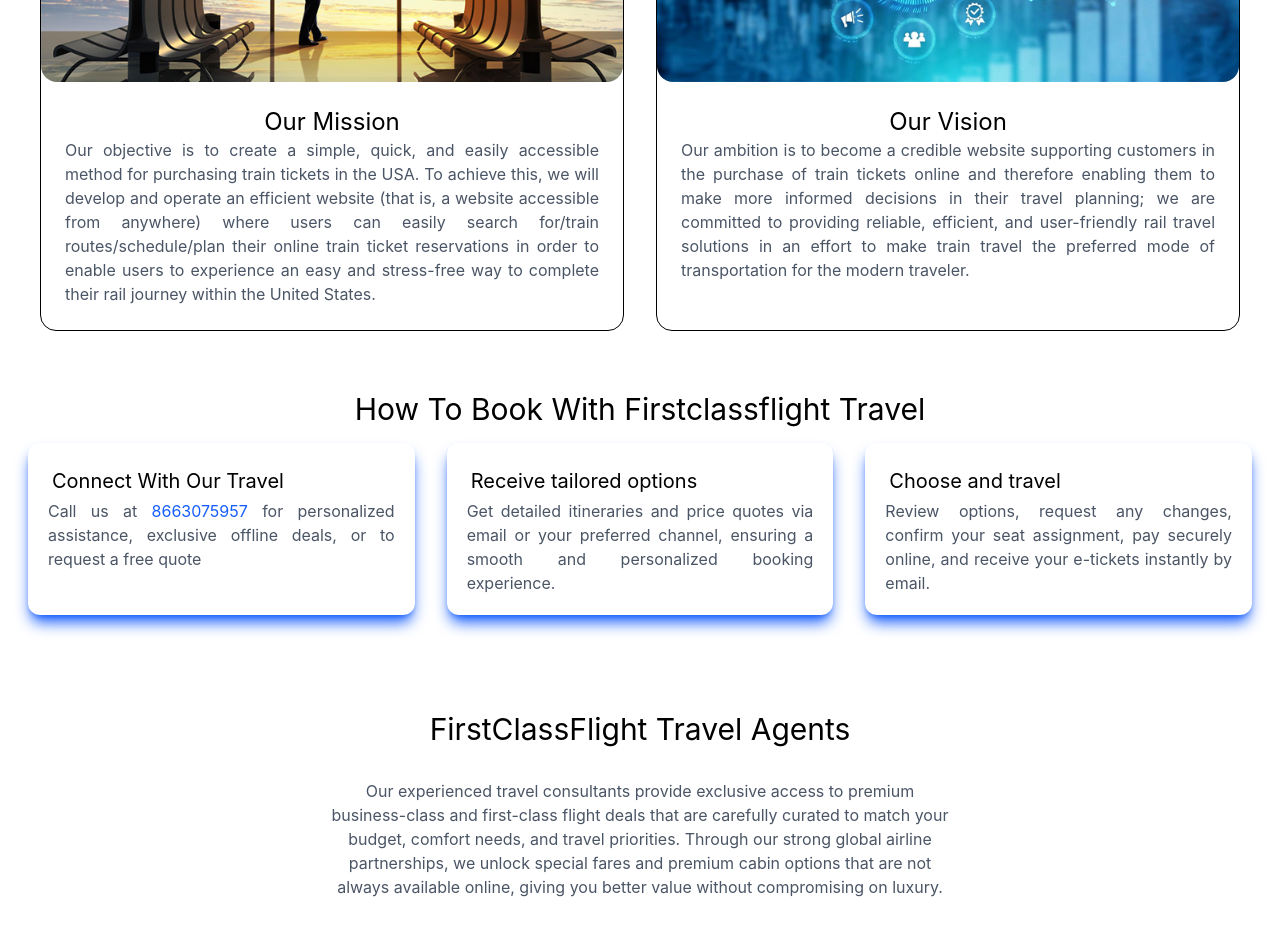
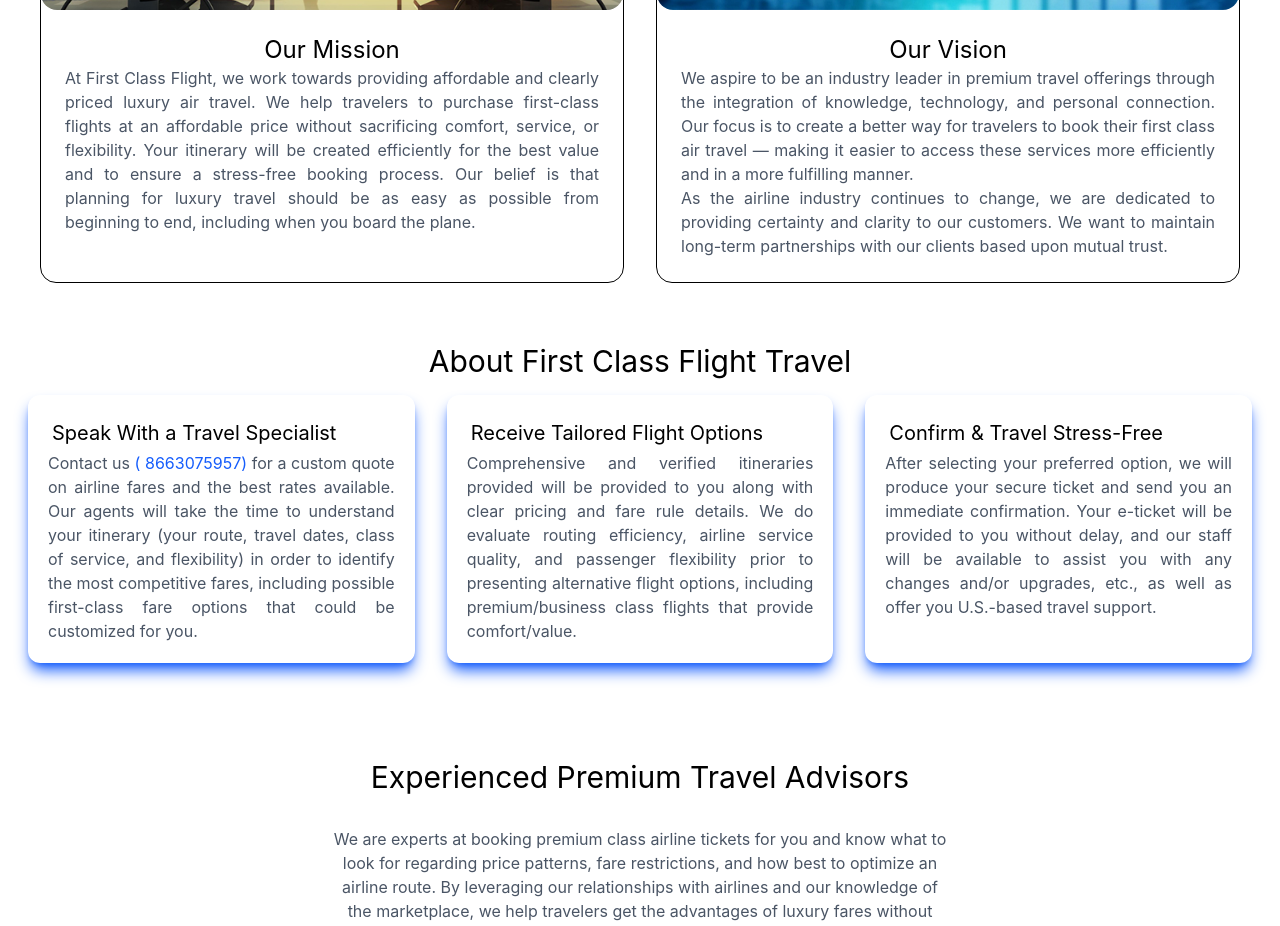
Before and after one commit to vish9155/firstclassflight, a React (Vite) app: page /about-us in a window 1280 px wide. Shown: the part 1600-2526 px from the top of the page. Built offline with nearby package versions, Linux system fonts and the light colour scheme.

Commit message:
my commit

```diff
--- a/src/components/About.jsx
+++ b/src/components/About.jsx
@@ -27,16 +27,16 @@
                 <div className='max-w-7xl mx-auto px-3 py-10 grid grid-cols-1 md:grid-cols-2 gap-8'>
                     <div className="order-2 md:order-1 space-y-4">
 
-                        <h2 className='text-center text-xl sm:text-2xl md:text-3xl'>About Firstclassflight Travel</h2>
+                        <h2 className='text-center text-xl sm:text-2xl md:text-3xl'>About First Class Flight Travel</h2>
                         <div className='p-2 sm:p-3 md:p-4'>
                             <p className='text-justify text-sm sm:text-base text-gray-600 p-1 sm:p-2 md:p-3'>
-                                At First Flight Class, we believe that air travel should be more than just reaching a destination—it should be an experience of comfort, elegance, and peace of mind. We specialize in premium flight bookings and luxury travel solutions designed for travelers who value quality, convenience, and personalized service.
+                                First Class Flight seeks to make the experience of flying first class pleasant, seamless, and well organized right from your first step. We offer first class flight packages at a reasonable price for business and leisure travelers and have developed strong partnerships with airlines in order to give you access to the best rates available, without confusion or complication. When you book your flights, we review each itinerary for efficiency, flexibility and value. Experienced travelers understand that every little detail can make a big impact.
                             </p>
                             <p className='text-justify text-sm sm:text-base text-gray-600 p-1 sm:p-2 md:p-3'>
-                                With access to leading international airlines and exclusive first-class and business-class fares, we help our clients enjoy world-class cabins, priority check-in, premium lounges, and exceptional in-flight service. Whether you are traveling for business, leisure, family trips, or special occasions, our expert travel advisors work closely with you to craft the most seamless and cost-effective journey possible.
+                                What makes us different is our level of personalization — from when you inquire about rates to when you receive support after your booking. Regardless of your reason for traveling, we will support you throughout the entire process, without any hidden surprises along the way.
                             </p>
                             <p className='text-justify text-sm sm:text-base text-gray-600 p-1 sm:p-2 md:p-3'>
-                                What sets us apart is our commitment to customer satisfaction. We understand that every traveler’s needs are unique, which is why we provide tailored travel planning, flexible booking options, and transparent pricing. From finding the best routes and fares to handling changes, cancellations, and special requests, our team is here to support you at every step of your journey.
+                                We believe that travel should not be difficult for anyone and have perfected our process so that it can be accomplished easily.
                             </p>
                         </div>
 
@@ -60,7 +60,7 @@
                         </div>
                         <div className='p-4 sm:p-5 md:p-6'>
                             <h3 className='text-center text-lg sm:text-xl md:text-2xl'>Our Mission</h3>
-                            <p className='text-sm sm:text-base text-justify text-gray-600'>Our objective is to create a simple, quick, and easily accessible method for purchasing train tickets in the USA. To achieve this, we will develop and operate an efficient website (that is, a website accessible from anywhere) where users can easily search for/train routes/schedule/plan their online train ticket reservations in order to enable users to experience an easy and stress-free way to complete their rail journey within the United States.
+                            <p className='text-sm sm:text-base text-justify text-gray-600'>At First Class Flight, we work towards providing affordable and clearly priced luxury air travel. We help travelers to purchase first-class flights at an affordable price without sacrificing comfort, service, or flexibility. Your itinerary will be created efficiently for the best value and to ensure a stress-free booking process. Our belief is that planning for luxury travel should be as easy as possible from beginning to end, including when you board the plane.
                             </p>
                         </div>
                     </div>
@@ -70,7 +70,10 @@
                         </div>
                         <div className='p-4 sm:p-5 md:p-6'>
                             <h3 className='text-center text-lg sm:text-xl md:text-2xl'>Our Vision</h3>
-                            <p className='text-sm sm:text-base text-justify text-gray-600'>Our ambition is to become a credible website supporting customers in the purchase of train tickets online and therefore enabling them to make more informed decisions in their travel planning; we are committed to providing reliable, efficient, and user-friendly rail travel solutions in an effort to make train travel the preferred mode of transportation for the modern traveler.
+                            <p className='text-sm sm:text-base text-justify text-gray-600'>We aspire to be an industry leader in premium travel offerings through the integration of knowledge, technology, and personal connection. Our focus is to create a better way for travelers to book their first class air travel — making it easier to access these services more efficiently and in a more fulfilling manner.
+                            </p>
+                            <p className='text-sm sm:text-base text-justify text-gray-600'>
+                                As the airline industry continues to change, we are dedicated to providing certainty and clarity to our customers. We want to maintain long-term partnerships with our clients based upon mutual trust.
                             </p>
                         </div>
 
@@ -80,33 +83,32 @@
             </section>
             <section>
                 <div className='max-w-7xl mx-auto py-10 px-3'>
-                    <h2 className='text-xl sm:text-2xl md:text-3xl text-center'>How To Book With Firstclassflight Travel</h2>
+                    <h2 className='text-xl sm:text-2xl md:text-3xl text-center'>About First Class Flight Travel</h2>
                     <div className='p-2 sm:p-3 md:p-4'>
                         <div className='grid grid-cols-1 md:grid-cols-3 gap-8  '>
 
                             <div className='z-40 shadow-lg shadow-blue-600 p-5 mx-auto rounded-xl transform translate-x-0 hover:-translate-x-4 transition-transform duration-300 ease-in cursor-pointer'>
-                                <h2 className='text-lg md:text-xl  p-1 text-justify'>Connect With Our Travel</h2>
+                                <h2 className='text-lg md:text-xl  p-1 text-justify'>Speak With a Travel Specialist</h2>
                                 <p className='text-justify text-sm sm:text-base text-gray-600 '>
 
-                                    Call us at  <NavLink
+                                    Contact us <NavLink
                                         to="tel:8663075957"
                                         className="text-blue-600 hover:text-red-600  hover:underline transform hover:-translate-x-2 hover:decoration-2 hover:decoration-blue-800 transition-all duration-300 ease-in"
                                     >
-                                        8663075957
-                                    </NavLink> for personalized assistance, exclusive offline deals, or to request a free quote
+                                        ( 8663075957)
+                                    </NavLink> for a custom quote on airline fares and the best rates available. Our agents will take the time to understand your itinerary (your route, travel dates, class of service, and flexibility) in order to identify the most competitive fares, including possible first-class fare options that could be customized for you.
                                 </p>
                             </div>
                             <div className='z-40 shadow-lg shadow-blue-600 p-5 mx-auto rounded-xl transform translate-x-0 hover:-translate-x-4 transition-transform duration-300 ease-in cursor-pointer'>
-                                <h2 className='text-lg md:text-xl  p-1 text-justify'>Receive tailored options</h2>
+                                <h2 className='text-lg md:text-xl  p-1 text-justify'>Receive Tailored Flight Options</h2>
                                 <p className='text-justify text-sm sm:text-base text-gray-600 '>
-                                    Get detailed itineraries and price quotes via email or your preferred channel, ensuring a smooth and personalized booking experience.
+                                    Comprehensive and verified itineraries provided will be provided to you along with clear pricing and fare rule details. We do evaluate routing efficiency, airline service quality, and passenger flexibility prior to presenting alternative flight options, including premium/business class flights that provide comfort/value.
                                 </p>
                             </div>
                             <div className='z-40 shadow-lg shadow-blue-600 p-5 mx-auto rounded-xl transform translate-x-0 hover:-translate-x-4 transition-transform duration-300 ease-in cursor-pointer' >
-                                <h2 className='text-lg md:text-xl  p-1 text-justify'>Choose and travel</h2>
+                                <h2 className='text-lg md:text-xl  p-1 text-justify'>Confirm & Travel Stress-Free</h2>
                                 <p className='text-justify text-sm sm:text-base text-gray-600 '>
-
-                                    Review options, request any changes, confirm your seat assignment, pay securely online, and receive your e-tickets instantly by email.
+                                    After selecting your preferred option, we will produce your secure ticket and send you an immediate confirmation. Your e-ticket will be provided to you without delay, and our staff will be available to assist you with any changes and/or upgrades, etc., as well as offer you U.S.-based travel support.
                                 </p>
                             </div>
 
@@ -116,10 +118,16 @@
             </section>
             <section>
                 <div className='max-w-7xl mx-auto py-10 px-3'>
-                    <h2 className='text-xl sm:text-2xl md:text-3xl text-center'>FirstClassFlight Travel Agents</h2>
+                    <h2 className='text-xl sm:text-2xl md:text-3xl text-center'>Experienced Premium Travel Advisors</h2>
                     <div className=' max-w-2xl mx-auto px-3 py-5'>
                         <p className='text-center  text-sm sm:text-base text-gray-600 p-1 sm:p-2 md:p-3'>
-                            Our experienced travel consultants provide exclusive access to premium business-class and first-class flight deals that are carefully curated to match your budget, comfort needs, and travel priorities. Through our strong global airline partnerships, we unlock special fares and premium cabin options that are not always available online, giving you better value without compromising on luxury.
+                           We are experts at booking premium class airline tickets for you and know what to look for regarding price patterns, fare restrictions, and how best to optimize an airline route. By leveraging our relationships with airlines and our knowledge of the marketplace, we help travelers get the advantages of luxury fares without sacrificing comfort or flexibility.
+                        </p>
+                        <p className='text-center  text-sm sm:text-base text-gray-600 p-1 sm:p-2 md:p-3'>
+                            We do more than just book and send tickets – we work closely with you to make smart travel choices, including understanding pricing; knowing policies; and providing continual support up until the date of your travel.
+                        </p>
+                        <p className='text-center  text-sm sm:text-base text-gray-600 p-1 sm:p-2 md:p-3'>
+                            Traveling in a premium cabin should be effortless…we create this experience.
                         </p>
                     </div>
                     <div className='grid grid-cols-1 md:grid-cols-3 gap-8 max-w-3xl mx-auto px-3   '>
@@ -168,16 +176,16 @@
                 <div className='max-w-7xl mx-auto px-3 py-10 grid grid-cols-1 md:grid-cols-2 gap-8'>
                     <div className="order-2 md:order-1 space-y-4">
 
-                        <h2 className='text-center text-xl sm:text-2xl md:text-3xl'>Why Choose First  Class Flight</h2>
+                        <h2 className='text-center text-xl sm:text-2xl md:text-3xl'>Why Choose First Class Flight</h2>
                         <div className='p-2 sm:p-3 md:p-4'>
                             <p className='text-justify text-sm sm:text-base text-gray-600 p-1 sm:p-2 md:p-3'>
-                                At First Flight Class, we believe that travel is more than just reaching a destination — it is about experiencing comfort, elegance, and peace of mind from the very first step of your journey. We specialize in delivering exclusive business and first-class flight solutions designed for travelers who value luxury, flexibility, and personalized service.
+                               At First Class Flight, we utilize our years of industry knowledge combined with individual service to help our clients get the best prices on first-class tickets without complicated, time-consuming searches. We consider more than just the basic fare search results—we go into detail on fare rules, routing options, and other factors that may affect your ticket choice before providing you with several options.
                             </p>
                             <p className='text-justify text-sm sm:text-base text-gray-600 p-1 sm:p-2 md:p-3'>
-                                What sets us apart is our commitment to offering more than just ticket bookings. We provide access to carefully negotiated premium fares that are not always available through standard online platforms. Through our strong global airline partnerships, we unlock exclusive business and first-class opportunities tailored to your schedule, preferences, and travel goals.
+                               We do not have an automated consultation system but are truly there for you in providing premium travel options. In addition to comparing the many flights you have available (with premium cabin and/or business class options), we focus on providing clarity about what you should select as well as ensuring you receive the greatest value for long-term travel.
                             </p>
                             <p className='text-justify text-sm sm:text-base text-gray-600 p-1 sm:p-2 md:p-3'>
-                                Every client is assigned a dedicated travel expert who understands the importance of time, comfort, and attention to detail. From selecting the ideal route and cabin to managing seat preferences, special meal requests, and last-minute changes, our team handles every aspect with professionalism and precision. Your journey is curated around your priorities, ensuring a seamless and stress-free experience.
+                               Traveling with a premium cabin should be seamless and easy — we will ensure you have an enjoyable trip from start to finish.
                             </p>
                             <div className='p-2 sm:p-3 md:p-4'>
                                 <NavLink to={'tel:8663075957'} className={`p-4 mx-auto bg-blue-900 hover:bg-blue-600 rounded-xl text-white`}>Call Us Now</NavLink>
```
